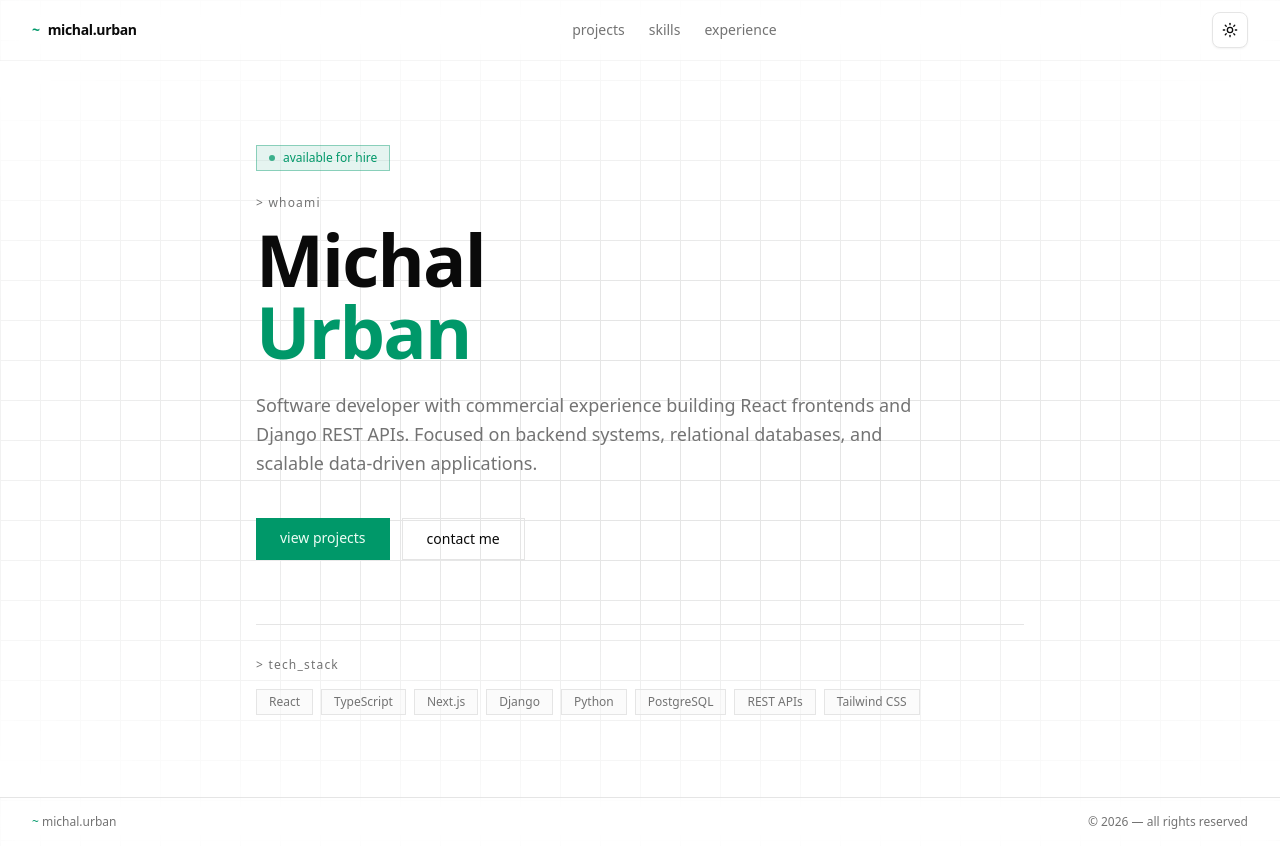
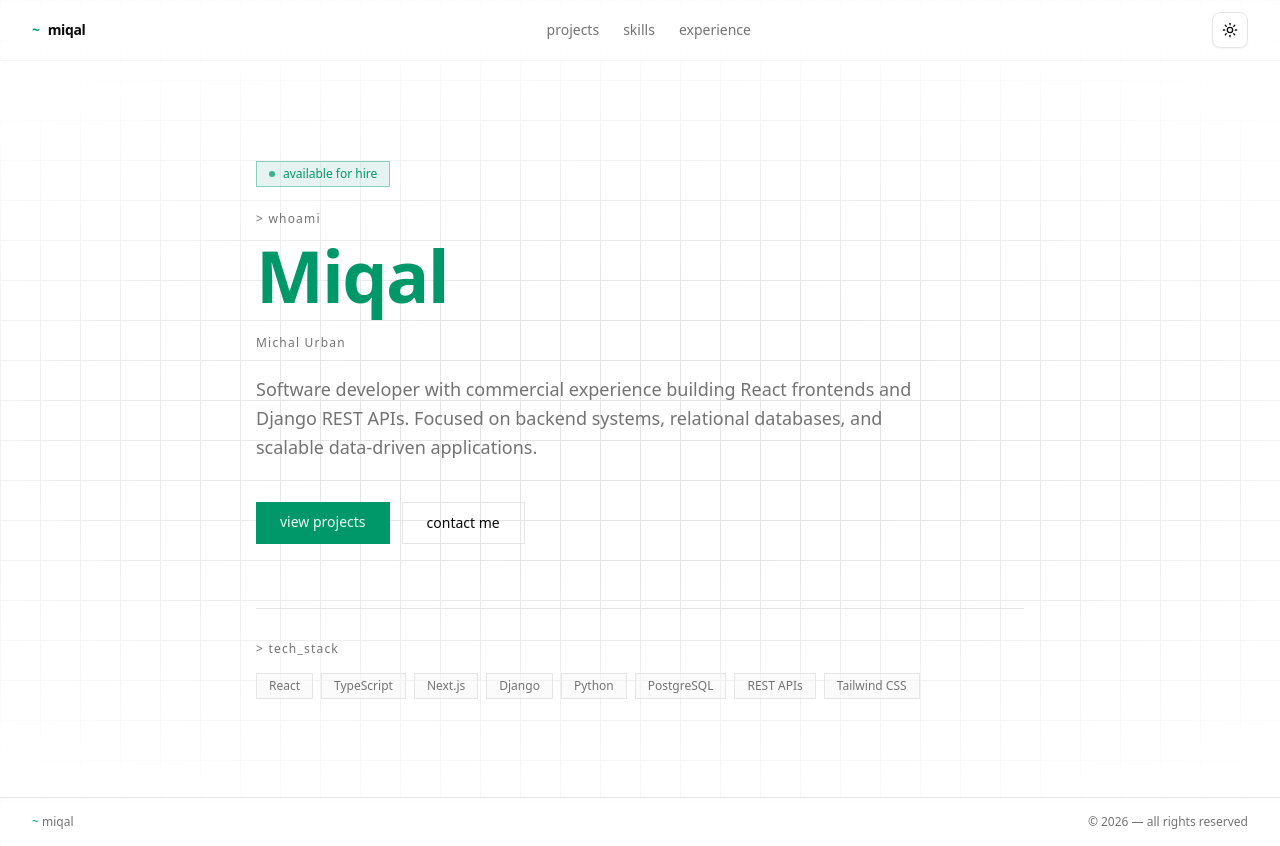
Before and after one commit to michqo/portfolio, a Next.js app: page / in a window 1280 px wide. Built offline with nearby package versions, Linux system fonts and the light colour scheme.

Commit message:
feat: meta tags, username

```diff
--- a/app/layout.tsx
+++ b/app/layout.tsx
@@ -15,8 +15,23 @@ const geistMono = Geist_Mono({
 });
 
 export const metadata: Metadata = {
-  title: "Michal Urban — Software Developer",
-  description: "Software developer specialising in React, TypeScript, Django and scalable full-stack applications.",
+  title: "Miqal — Software Developer",
+  description: "Software developer specialising in React, TypeScript, Django and scalable full-stack applications. Available for hire.",
+  keywords: ["software developer", "full-stack", "React", "Django", "TypeScript", "Next.js", "portfolio"],
+  authors: [{ name: "Michal Urban", url: "https://miqal.dev" }],
+  openGraph: {
+    title: "Miqal — Software Developer",
+    description: "Software developer specialising in React, TypeScript, Django and scalable full-stack applications.",
+    url: "https://miqal.dev",
+    siteName: "Miqal",
+    locale: "en_US",
+    type: "website",
+  },
+  twitter: {
+    card: "summary_large_image",
+    title: "Miqal — Software Developer",
+    description: "Software developer specialising in React, TypeScript, Django and scalable full-stack applications.",
+  },
 };
 
 export default function RootLayout({
@@ -42,7 +57,7 @@ export default function RootLayout({
           <footer className="border-t bg-background/80 backdrop-blur-sm">
             <div className="mx-auto flex max-w-7xl items-center justify-between px-4 py-4 font-mono text-xs text-muted-foreground sm:px-8">
               <span>
-                <span className="text-primary">~</span> michal.urban
+                <span className="text-primary">~</span> miqal
               </span>
               <span>&copy; {new Date().getFullYear()} — all rights reserved</span>
             </div>
--- a/app/page.tsx
+++ b/app/page.tsx
@@ -17,10 +17,10 @@ export default function Page() {
         <div className="mb-3 text-xs tracking-widest text-muted-foreground">&gt; whoami</div>
 
         <h1 className="mb-6 text-5xl font-bold tracking-tight sm:text-7xl">
-          Michal<br />
-          <span className="text-primary">Urban</span>
+          <span className="text-primary">Miqal</span>
           <span className="animate-blink ml-1 inline-block h-[0.85em] w-[3px] translate-y-[3px] bg-primary" />
         </h1>
+        <div className="mb-6 text-xs tracking-widest text-muted-foreground">Michal Urban</div>
 
         <p className="mb-10 max-w-2xl text-base leading-relaxed text-muted-foreground sm:text-lg">
           Software developer with commercial experience building React frontends and Django REST APIs.
--- a/components/nav-bar.tsx
+++ b/components/nav-bar.tsx
@@ -10,7 +10,7 @@ export function NavBar() {
           className="flex items-center gap-2 font-bold tracking-tight transition-colors hover:text-primary"
         >
           <span className="text-primary">~</span>
-          <span>michal.urban</span>
+          <span>miqal</span>
         </Link>
 
         <nav className="flex items-center gap-6 text-muted-foreground">
```
